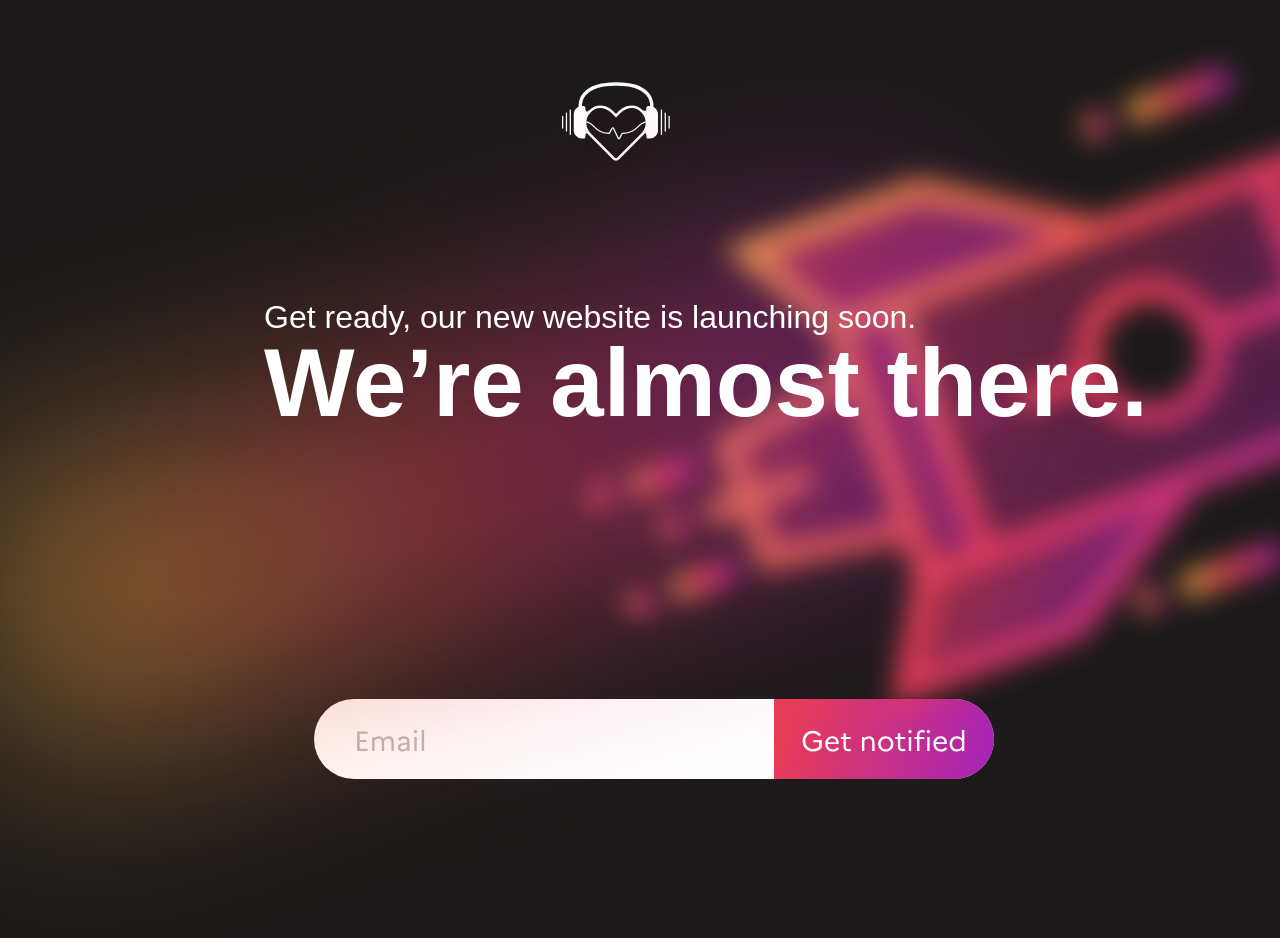
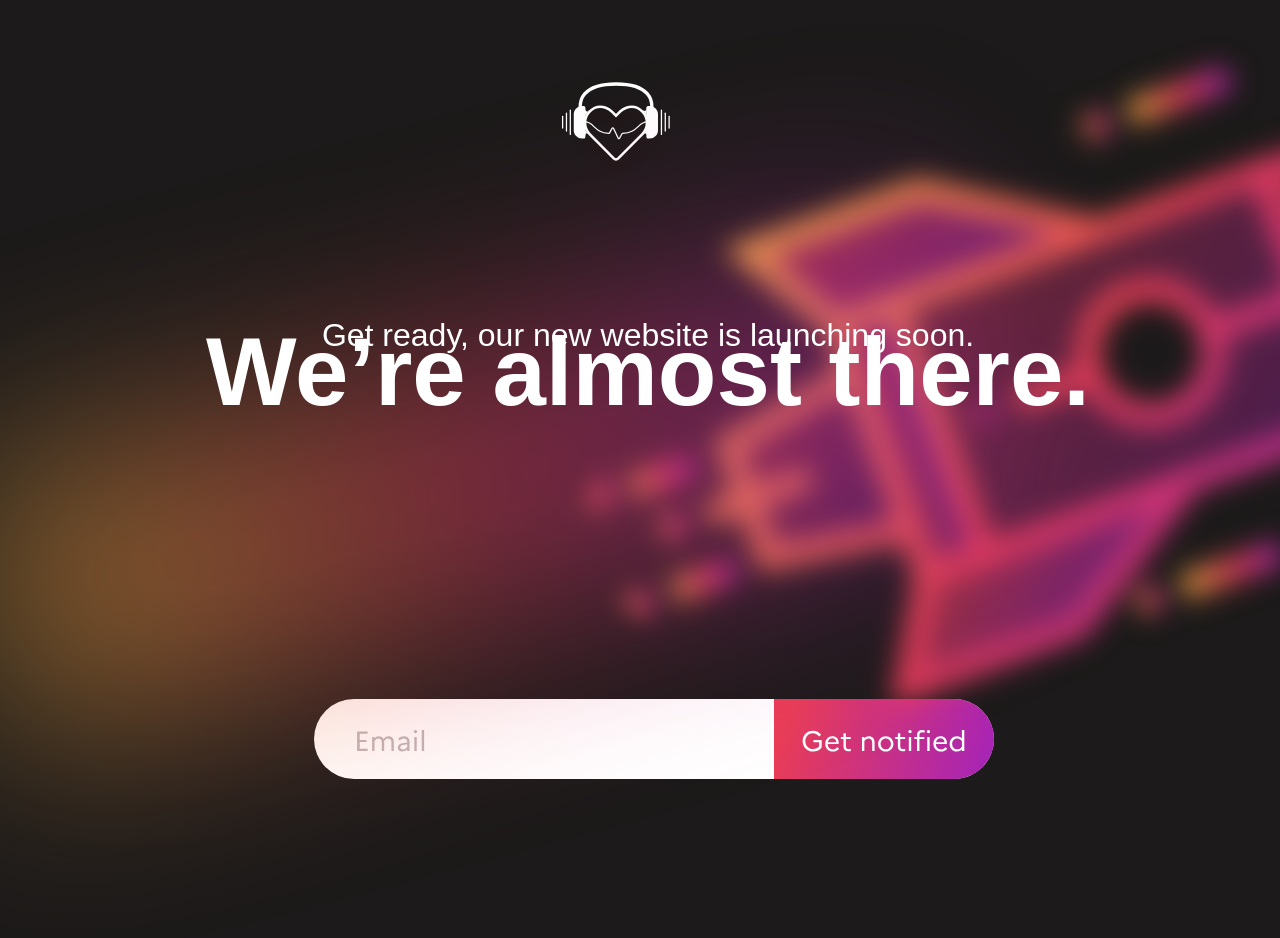
Before and after one commit to HeartBeats-APP/HeartBeats-Website, a PHP site: page / in a window 1280 px wide; the page is wider, and only the part inside the window is pictured. Run offline with PHP 8.4, Linux system fonts and the light colour scheme.

Commit message:
Update style.css

```diff
--- a/css/style.css
+++ b/css/style.css
@@ -19,27 +19,30 @@ body {
   }
 
   .header-text {
+    z-index: 2;
     position: absolute;
-    width: 80vw;
-    height: 22.2vh;
-    z-index: 2;
-    left: 10vw;
-    top: 16.7vh;
-    text-align: ce;
+    width: 100vw;
+    height: 75vh;
+    left: 0vw;
+    top: 0vh;
     display: flex;
-    align-items: ce;
+    flex-direction: column;
+    justify-content: center;
+    align-items: center;
+
+
+  }
+
+  .header-text h2 {
+    font-weight: 400;
+    font-size: 2.5vw;
+    line-height: 10vh;
   }
 
   .header-text h1 {
     font-weight: 700;
     font-size: 7.5vw;
     line-height: 10.8vh;
-  }
-
-  .header-text h2 {
-    font-weight: 400;
-    font-size: 2.5vw;
-    line-height: 3.9vh;
   }
 
   .email-icon {
@@ -69,10 +72,10 @@ body {
     z-index: 0;
     left: -60vw;
     top: 46.5vh;
-    background: linear-gradient(97.27deg, #F7C23B 0%, #E93D57 51.07%, #A423BA 100%);
+    background: linear-gradient(100deg, #F7C23B 0%, #E93D57 51.07%, #A423BA 100%);
     opacity: 0.5;
     filter: blur(100px);
-    transform: rotate(-17deg);
+    transform: rotate(-15deg);
   }
 
   .spaceship {
```
